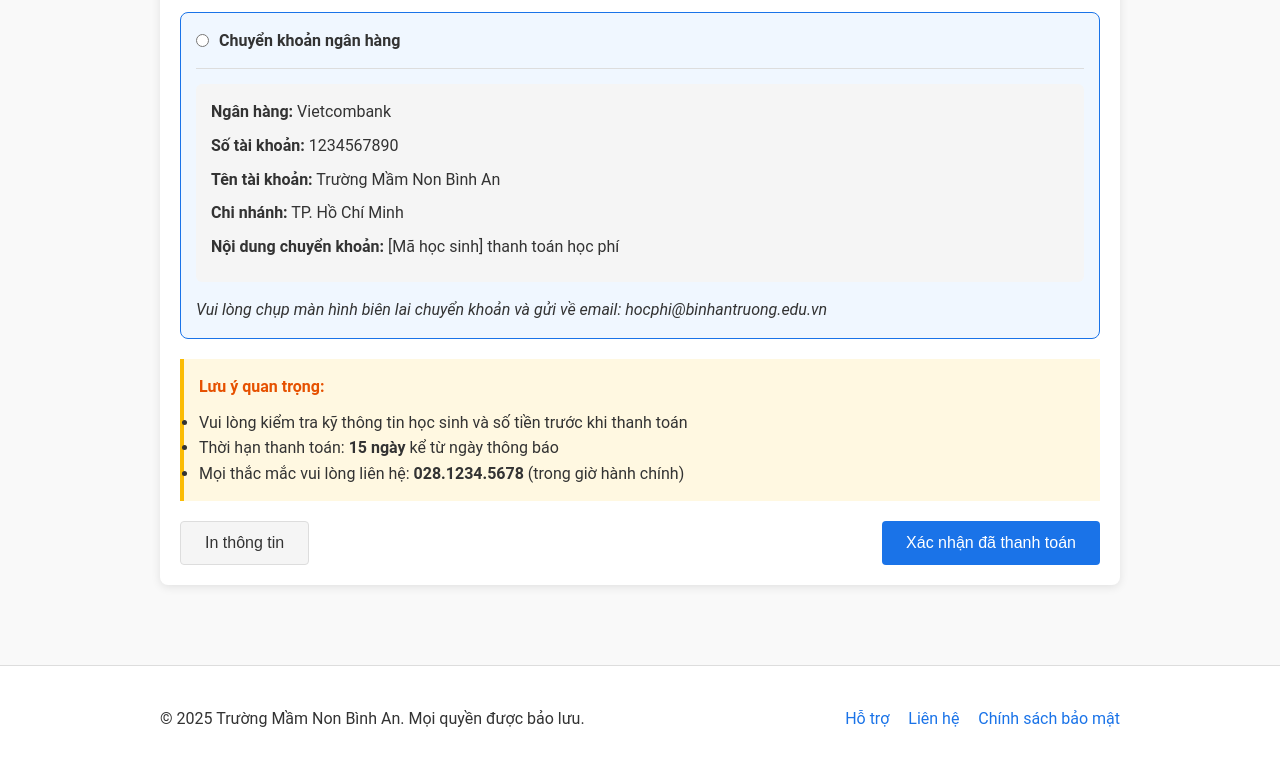
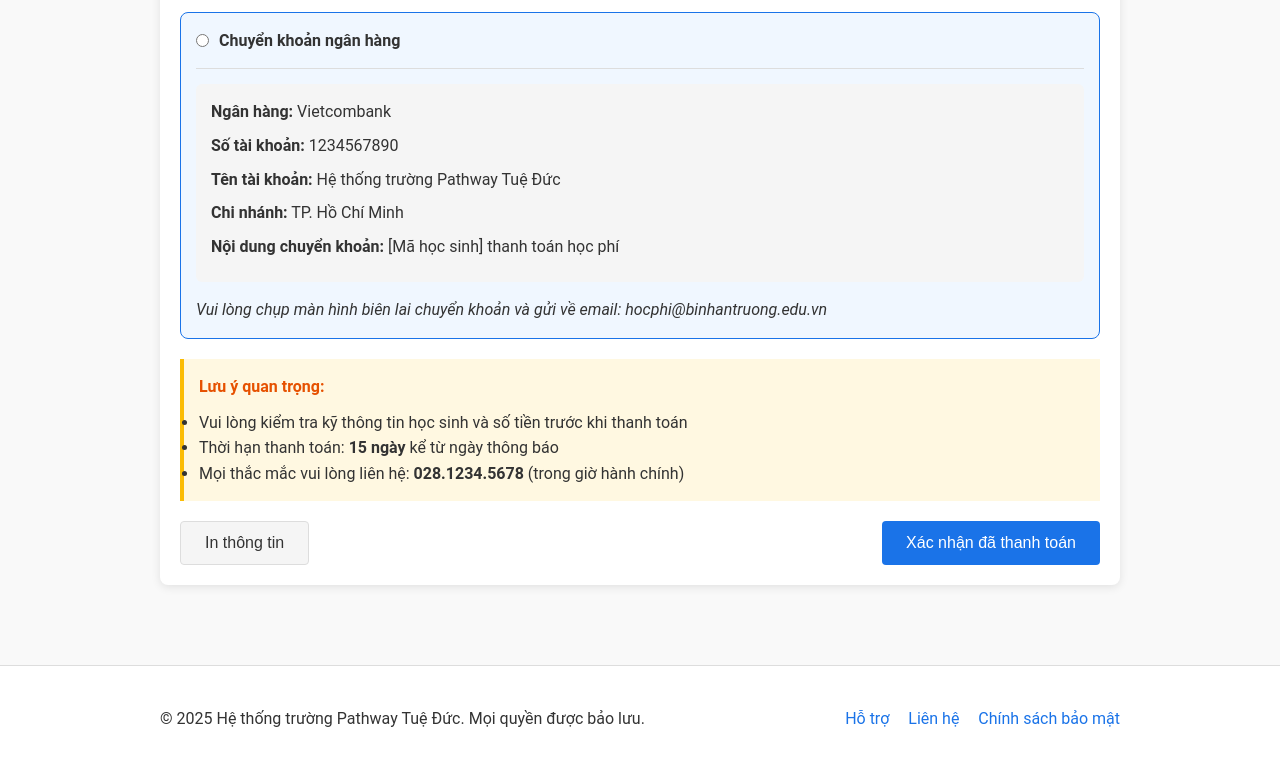
Before and after one commit to minhthinh06695/payment-fee, a website: page Thanh-Toan-Hoc-Phi.html in a window 1280 px wide. Shown: the part 931-1697 px from the top of the page. Drawn offline with Linux system fonts and the light colour scheme; no server answers.

Commit message:
thay đổi html

```diff
--- a/Thanh-Toan-Hoc-Phi.html
+++ b/Thanh-Toan-Hoc-Phi.html
@@ -517,7 +517,7 @@
                             <div class="bank-info">
                                 <p><strong>Ngân hàng:</strong> Vietcombank</p>
                                 <p><strong>Số tài khoản:</strong> 1234567890</p>
-                                <p><strong>Tên tài khoản:</strong> Trường Mầm Non Bình An</p>
+                                <p><strong>Tên tài khoản:</strong> Hệ thống trường Pathway Tuệ Đức</p>
                                 <p><strong>Chi nhánh:</strong> TP. Hồ Chí Minh</p>
                                 <p><strong>Nội dung chuyển khoản:</strong> <span id="transferContent">[Mã học sinh] thanh toán học phí</span></p>
                             </div>
@@ -565,7 +565,7 @@
     <footer>
         <div class="container">
             <div class="footer-content">
-                <div class="copyright">© 2025 Trường Mầm Non Bình An. Mọi quyền được bảo lưu.</div>
+                <div class="copyright">© 2025 Hệ thống trường Pathway Tuệ Đức. Mọi quyền được bảo lưu.</div>
                 <div class="footer-links">
                     <a href="#">Hỗ trợ</a>
                     <a href="#">Liên hệ</a>
```
